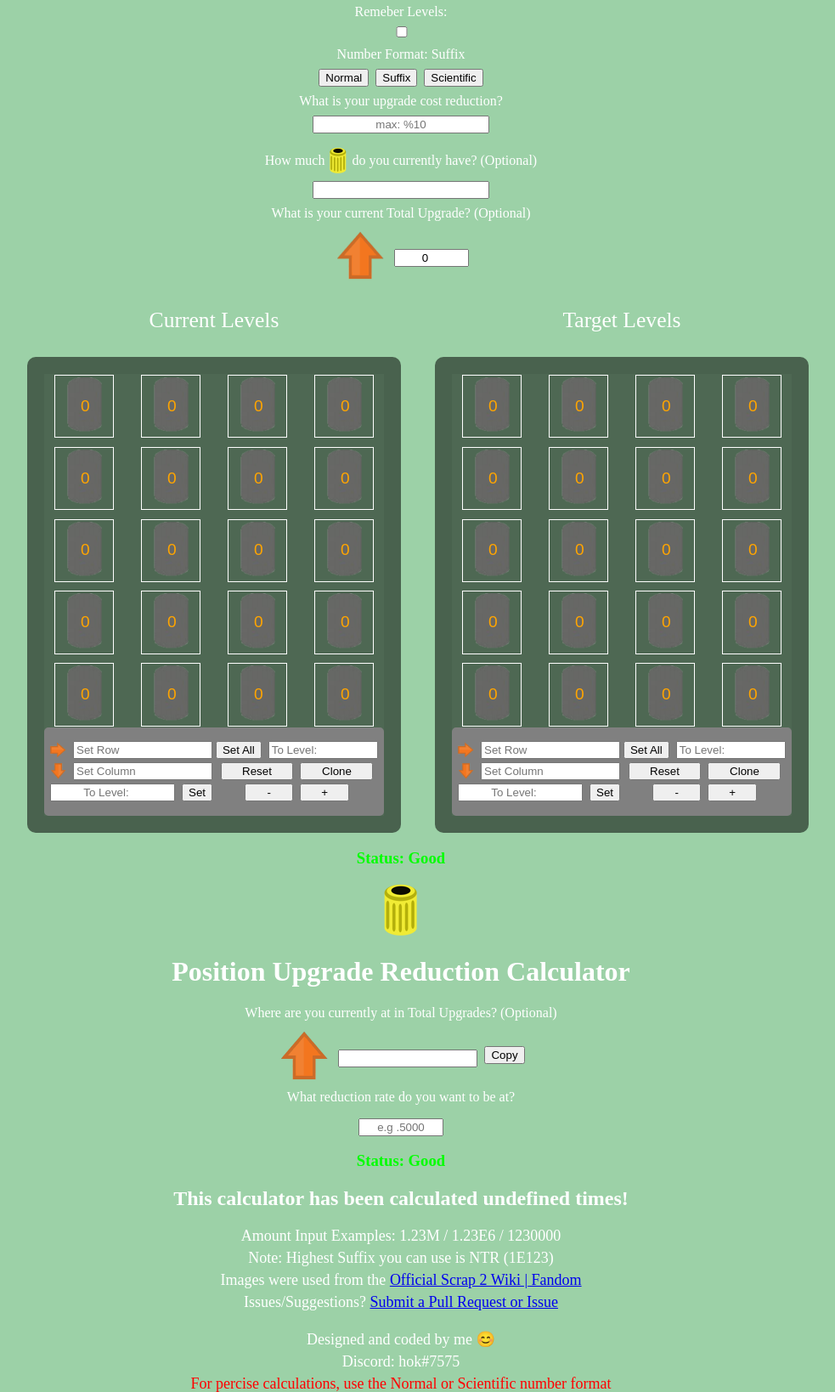
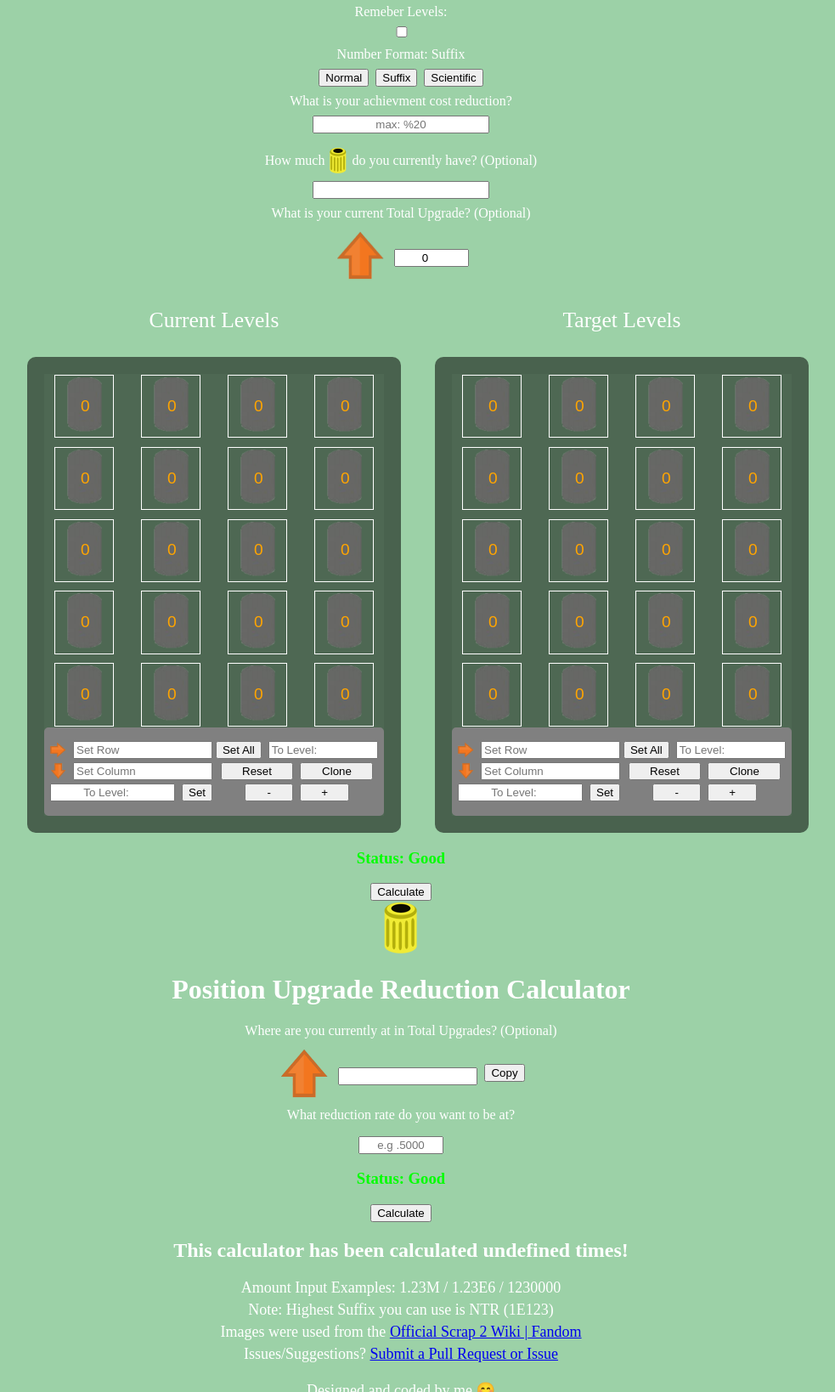
Before and after one commit to BlaireWallace/PositionUpgradeCalculator2.0, a website with bundled scripts: page public/index.html in a window 1280 px wide. Shown: the part 194-1832 px from the top of the page at 85% size, without its empty margins (168-1151 px from the left). Built offline with nearby package versions, Linux system fonts and the light colour scheme; files whose address does not match are found by name.

Commit message:
Update index.html

```diff
--- a/public/index.html
+++ b/public/index.html
@@ -36,14 +36,15 @@
 
     <!-- Users current pos upgrade cost reduction (Leaderboard) -->
     <div class="userInputDiv" id="posReductionDiv">
-        <span id="text">What is your upgrade cost reduction?</span>
-        <input class="numberInput" type="text" min="0" max="10" placeholder="max: %10">
+        <span id="text">What is your achievment cost reduction?</span>
+        <!-- <span id="text" style="font-size: small; margin-top: 10px;">(Achievment Boost)</span> -->
+        <input class="numberInput" type="text" min="0" max="20" placeholder="max: %20">
     </div>
 
     <div class="userInputDiv" id="masteryReductionDiv">
         <span id="text">What is your Barrel Mastery Reduction?</span>
         <span id="text" style="font-size: small; margin-top: 10px;">(Barrel Mastery Level #)</span>
-        <input class="numberInput" type="number" min="0" max="1" placeholder="">
+        <input class="numberInput" type="number" min="0.00001" max="1" placeholder="min: .00001">
     </div>
 
     <!-- Users current Resource Div -->
@@ -73,7 +74,7 @@
             <span style="color: white; text-wrap: nowrap; position: absolute; font-size: 1.6rem; top: -15%; left: 50%; transform: translate(-50%,0px);" >Some other levels</span>
             <div id="chart">
                 <div>
-                    <input id="barrelInput" class="barrelInputLevel" type="number" min="0" placeholder="0">
+                    <input id="barrelInput" class="barrelInputLevel" type="number" min="0" max="1500" placeholder="0">
                     <img src="./resource/images/positionUpgradeBackground.png" style="width: 100%; height: 100%; object-fit:contain;">
                 </div>
             </div>
@@ -124,6 +125,8 @@
     <!-- Status and results -->
     <h3 id="posupgradeStatusText">Status</h3>
 
+    <button id="calculatePositionUpgrade">Calculate</button>
+
     <div id="requirementsDiv" style="display: flex; justify-content: center; align-items: center; flex-direction: row;">
         <h2>You need x:</h2>
         <img src="./resource/images/goldenScrap.png">
@@ -170,6 +173,8 @@
 
     <h3 id="totalupgradeStatusText">Status</h3>
 
+    <button id="calculateTotalUpgrade">Calculate</button>
+
     <div id="totalupgradeRequirementsDiv" style="display: flex; justify-content: center; align-items: center; flex-direction: row;">
         <h2>You need x</h2>
         <img src="./resource/images/orangeUpgrade.png" style="width: 8vh;">
```
